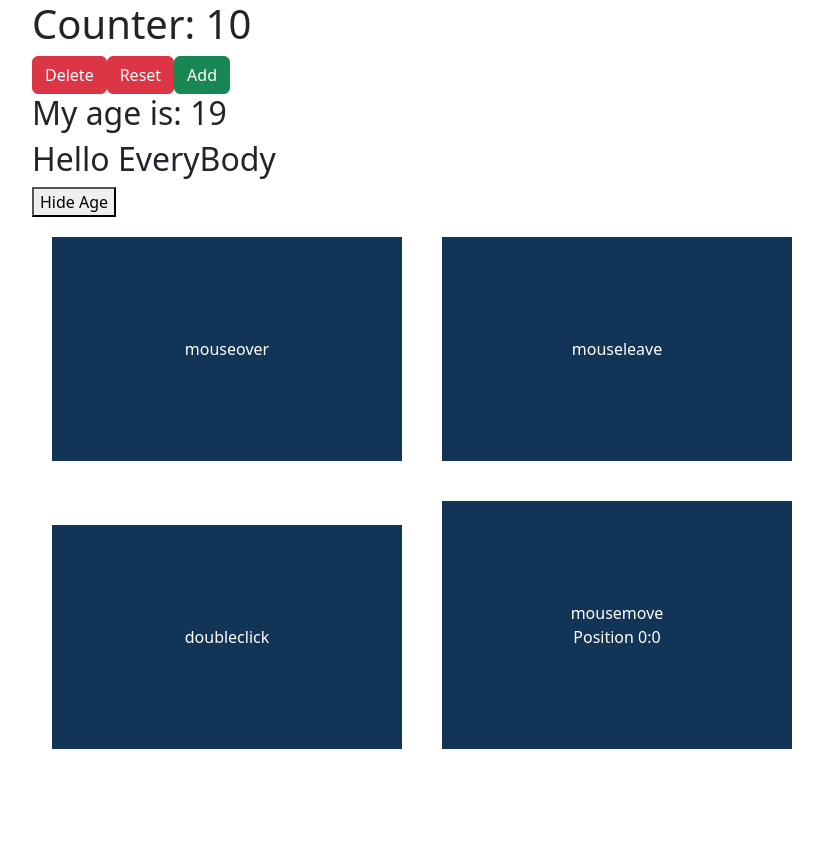
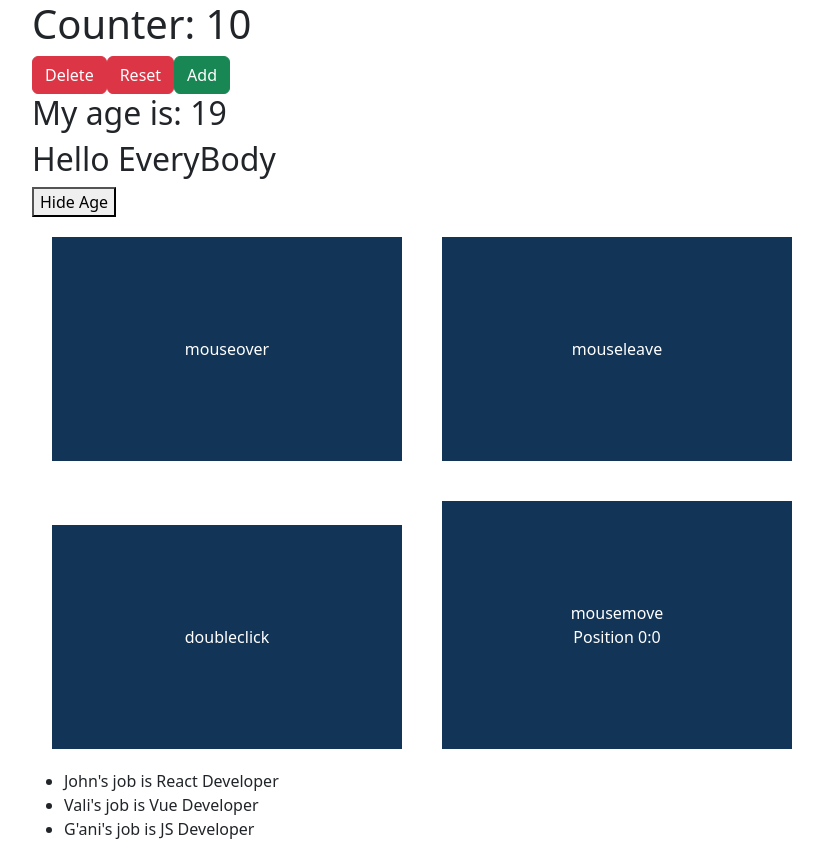
Before and after one commit to boburastonov/vueJS-lessons, a Vue app: page / in a window 1280 px wide. Shown: the whole page, without its empty margins (50-873 px from the left). Before the commit the page ends 800 px from the top, so only its background shows below. Built offline with nearby package versions, Linux system fonts and the light colour scheme.

Commit message:
7-dars => for sikli in vue js

```diff
--- a/src/App.vue
+++ b/src/App.vue
@@ -22,6 +22,11 @@
       mousemove <br />
       Position {{ x }}:{{ y }}
     </div>
+    <ul>
+      <li v-for="user in users" :key="user.name">
+        {{ `${user.name}'s job is ${user.job}` }}
+      </li>
+    </ul>
   </div>
 </template>
 <script>
@@ -33,6 +38,11 @@ export default {
       isAgeVisible: true,
       x: 0,
       y: 0,
+      users: [
+        { name: "John", job: "React Developer" },
+        { name: "Vali", job: "Vue Developer" },
+        { name: "G'ani", job: "JS Developer" },
+      ],
     };
   },
   methods: {
```
